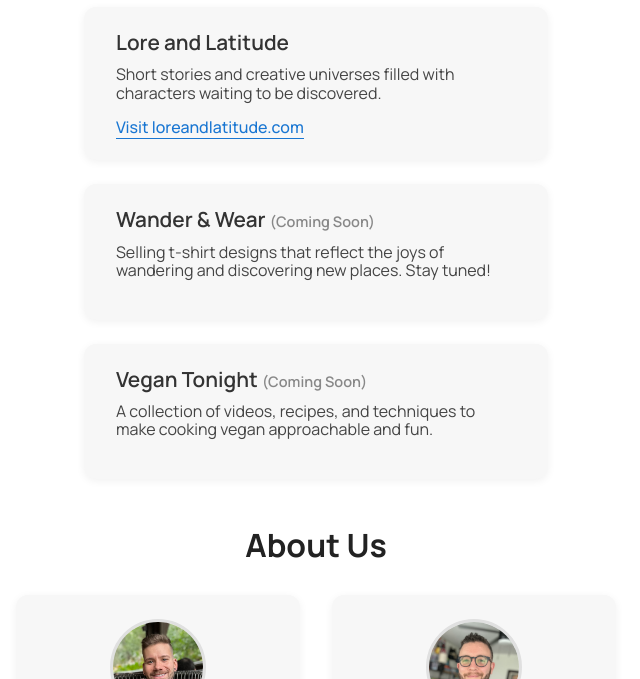
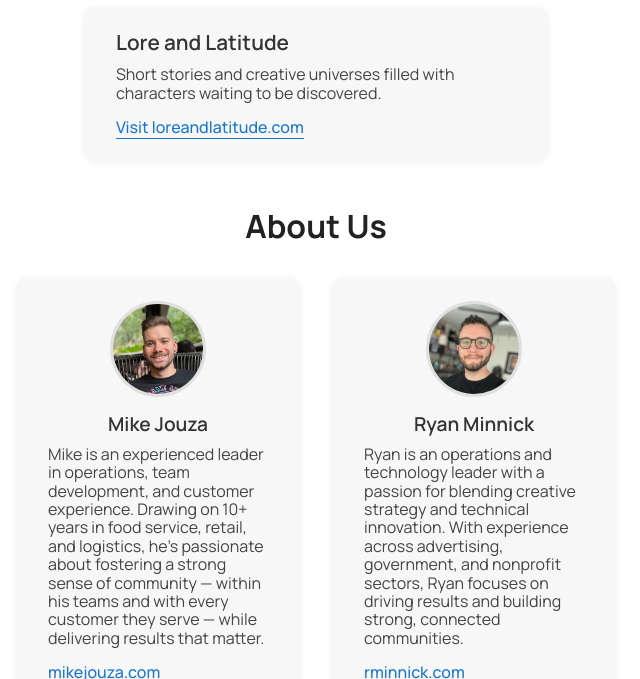
Before and after one commit to rminnick/mjrm, a website built with Parcel: page index.html in a window 1280 px wide. Shown: the part 615-1294 px from the top of the page, without its empty margins (0-640 px from the left). Built offline with nearby package versions, Linux system fonts and the light colour scheme.

Commit message:
updated current projects

```diff
--- a/index.html
+++ b/index.html
@@ -59,20 +59,6 @@
           <a class="project-card-link" href="https://loreandlatitude.com" target="_blank" rel="noopener">Visit loreandlatitude.com</a>
         </div>
       </div>
-      <div class="project-card">
-        <div class="project-card-header">Wander &amp; Wear <span style='font-size:0.7em; color:#888;'>(Coming Soon)</span></div>
-        <div class="project-card-body">
-          <p>Selling t-shirt designs that reflect the joys of wandering and discovering new places. Stay tuned!</p>
-          <!-- <a class="project-card-link" href="https://wanderandwear.com" target="_blank" rel="noopener">wanderandwear.com</a> -->
-        </div>
-      </div>
-      <div class="project-card">
-        <div class="project-card-header">Vegan Tonight <span style='font-size:0.7em; color:#888;'>(Coming Soon)</span></div>
-        <div class="project-card-body">
-          <p>A collection of videos, recipes, and techniques to make cooking vegan approachable and fun.</p>
-          <!-- <a class="project-card-link" href="https://vegantonight.com" target="_blank" rel="noopener">vegantonight.com</a> -->
-        </div>
-      </div>
       <!-- Add more project cards here as needed -->
     </div>
   </div>
```
